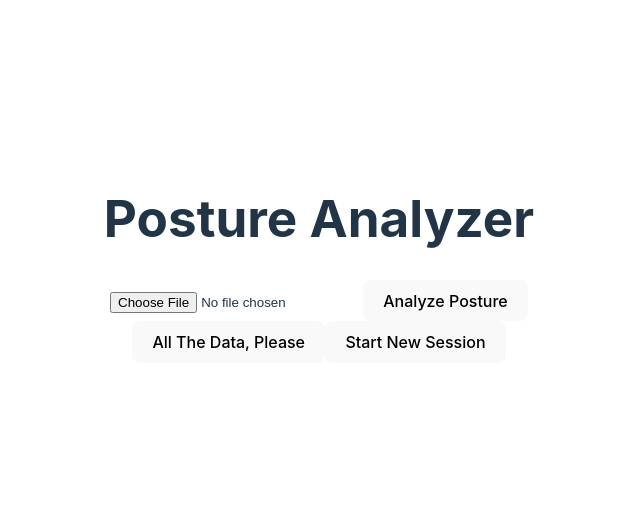
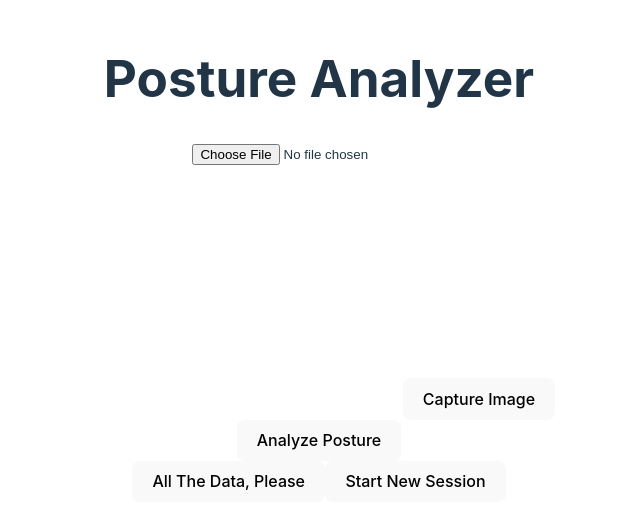
Before and after one commit to Objectivitix/aurora, a React (Vite) app in the folder client/: page / in a window 1280 px wide. Shown: the part 141-670 px from the top of the page, without its empty margins (321-961 px from the left). Built offline with nearby package versions, Linux system fonts and the light colour scheme; no server answers.

Commit message:
Baby step 6: Add webcam, proof of concept complete

```diff
--- a/client/src/Proof.jsx
+++ b/client/src/Proof.jsx
@@ -1,4 +1,6 @@
 import { useState, useRef } from "react";
+
+import Webcam from "./Webcam";
 
 export default function Proof() {
   const firstTime = useRef(null);
@@ -12,6 +14,11 @@ export default function Proof() {
   // Handle file selection
   const handleFileChange = (evt) => {
     setSelectedFile(evt.target.files[0]);
+    setErrorMessage("");
+  };
+
+  const handleCapture = (file) => {
+    setSelectedFile(file);
     setErrorMessage("");
   };
 
@@ -60,6 +67,7 @@ export default function Proof() {
       <h1>Posture Analyzer</h1>
       <form onSubmit={handleSubmit}>
         <input type="file" accept="image/*" onChange={handleFileChange} />
+        <Webcam onCapture={handleCapture} />
         <button type="submit">Analyze Posture</button>
       </form>
 
--- /dev/null
+++ b/client/src/Webcam.jsx
@@ -0,0 +1,71 @@
+import { useRef, useEffect, useState } from "react";
+
+export default function WebcamCapture({ onCapture }) {
+  const videoRef = useRef(null);
+  const canvasRef = useRef(null);
+  const [countdown, setCountdown] = useState(null);
+  const [isCapturing, setIsCapturing] = useState(false);
+
+  // Start the webcam stream
+  useEffect(() => {
+    const startWebcam = async () => {
+      try {
+        const stream = await navigator.mediaDevices.getUserMedia({
+          video: true,
+        });
+        videoRef.current.srcObject = stream;
+      } catch (err) {
+        console.error("Could not access the webcam.", err);
+      }
+    };
+    startWebcam();
+  }, []);
+
+  // Start the countdown and capture the image
+  const startCapture = () => {
+    setCountdown(3); // Set initial countdown value to 3
+    setIsCapturing(true);
+  };
+
+  useEffect(() => {
+    let timer;
+    if (countdown > 0) {
+      timer = setInterval(() => {
+        setCountdown((prev) => prev - 1);
+      }, 1000);
+    } else if (countdown === 0) {
+      captureImage();
+      setIsCapturing(false);
+    }
+    return () => clearInterval(timer);
+  }, [countdown]);
+
+  // Capture the image from the webcam
+  const captureImage = () => {
+    const canvas = canvasRef.current;
+    const context = canvas.getContext("2d");
+    context.drawImage(videoRef.current, 0, 0, canvas.width, canvas.height);
+    canvas.toBlob((blob) => {
+      const file = new File([blob], "captured-image.png", {
+        type: "image/png",
+      });
+      onCapture(file); // Call the onCapture prop with the captured file
+    });
+  };
+
+  return (
+    <div>
+      <video ref={videoRef} autoPlay width="320" height="240"></video>
+      <button onClick={startCapture} disabled={isCapturing}>
+        {isCapturing ? "Capturing..." : "Capture Image"}
+      </button>
+      {isCapturing && <p>{countdown > 0 ? countdown : "Captured!"}</p>}
+      <canvas
+        ref={canvasRef}
+        width="320"
+        height="240"
+        style={{ display: "none" }}
+      ></canvas>
+    </div>
+  );
+}
```
Also changed, not shown: 2 other files (tests, documents, lock files or other folders).
